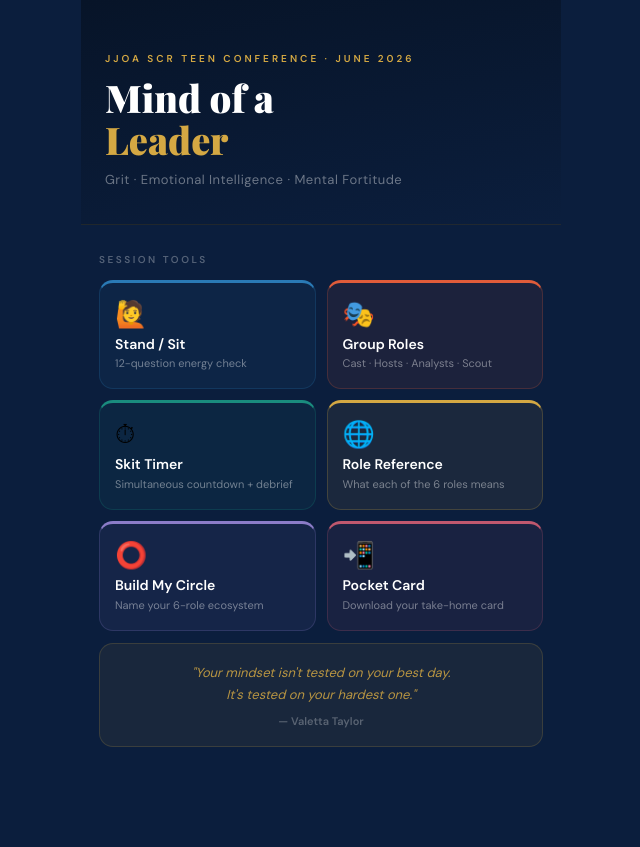
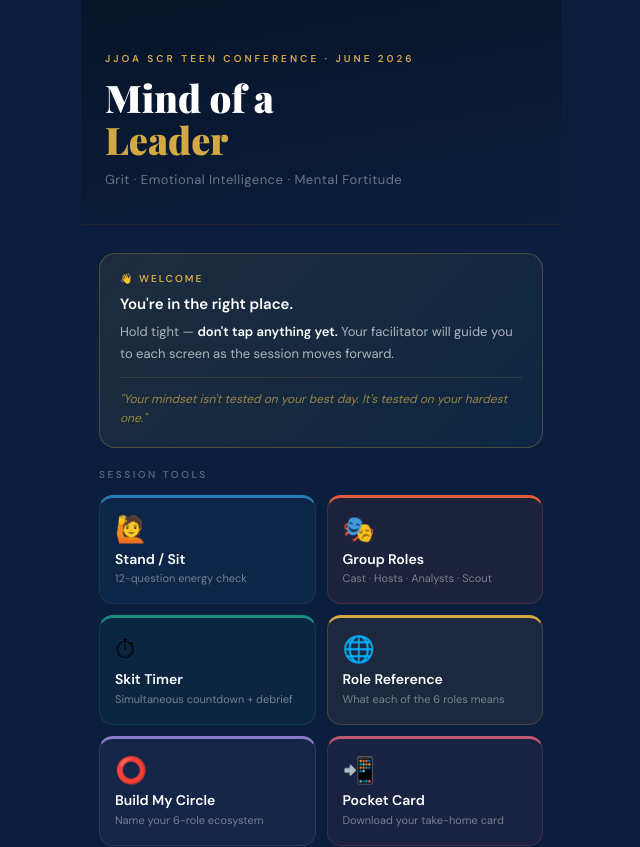
Before and after one commit to valettataylor-lab/Mind-of-a-Leader-app, a React (Vite) app: page / in a window 1280 px wide. Shown: the top 847 px of the page, without its empty margins (319-959 px from the left). Before the commit the page ends 800 px from the top, so only its background shows below. Built offline with nearby package versions, Linux system fonts and the light colour scheme.

Commit message:
Welcome banner + URL update

```diff
--- a/src/App.jsx
+++ b/src/App.jsx
@@ -113,7 +113,7 @@ const ROLES = [
   { id:"sponsor",   label:"Sponsor",     title:"The Door Opener", abbr:"S",  icon:"🚪", color:C.lavender, hint:"e.g. someone who recommends you",   line:"opens the doors",      def:"Talks about you when you're not in the room. Opens doors you couldn't open yourself." },
 ];
 
-const APP_URL = "https://valettataylor.com/leader"; // ← swap to Netlify URL before event
+const APP_URL = "https://mindofaleader2026.netlify.app"; // ← swap to Netlify URL before event
 const TIMER_DUR = 45;
 const CIRC = 2 * Math.PI * 45;
 
@@ -336,6 +336,19 @@ function HomeScreen({ onNav }) {
         <div style={{ fontSize:13, color:rgba(C.white,.4), letterSpacing:.5 }}>Grit · Emotional Intelligence · Mental Fortitude</div>
       </div>
       <div style={{ padding:"28px 18px 0" }}>
+
+        {/* Welcome Banner */}
+        <div style={{ background:`linear-gradient(135deg,${rgba(C.gold,.1)} 0%,${rgba(C.teal,.08)} 100%)`, border:`1px solid ${rgba(C.gold,.28)}`, borderRadius:16, padding:"18px 20px", marginBottom:20 }}>
+          <div style={{ fontSize:10, fontWeight:700, letterSpacing:2, textTransform:"uppercase", color:C.gold, marginBottom:8 }}>👋 Welcome</div>
+          <div style={{ fontSize:15, color:C.white, fontWeight:600, lineHeight:1.5, marginBottom:6 }}>You're in the right place.</div>
+          <div style={{ fontSize:13, color:rgba(C.white,.65), lineHeight:1.7 }}>
+            Hold tight — <strong style={{ color:C.white }}>don't tap anything yet.</strong> Your facilitator will guide you to each screen as the session moves forward.
+          </div>
+          <div style={{ marginTop:12, paddingTop:12, borderTop:`1px solid ${rgba(C.gold,.15)}`, fontSize:12, color:rgba(C.gold,.7), fontStyle:"italic", lineHeight:1.6 }}>
+            "Your mindset isn't tested on your best day. It's tested on your hardest one."
+          </div>
+        </div>
+
         <div style={{ fontSize:10, fontWeight:700, letterSpacing:2.5, textTransform:"uppercase", color:rgba(C.white,.3), marginBottom:14 }}>Session Tools</div>
         <div style={{ display:"grid", gridTemplateColumns:"1fr 1fr", gap:11 }}>
           {tiles.map(t => (
```
